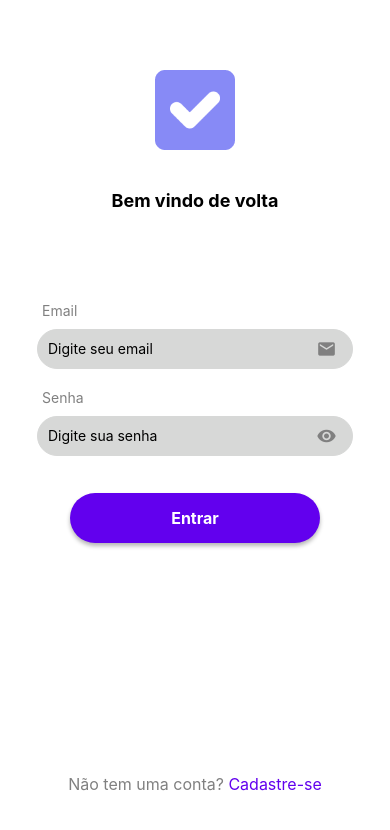
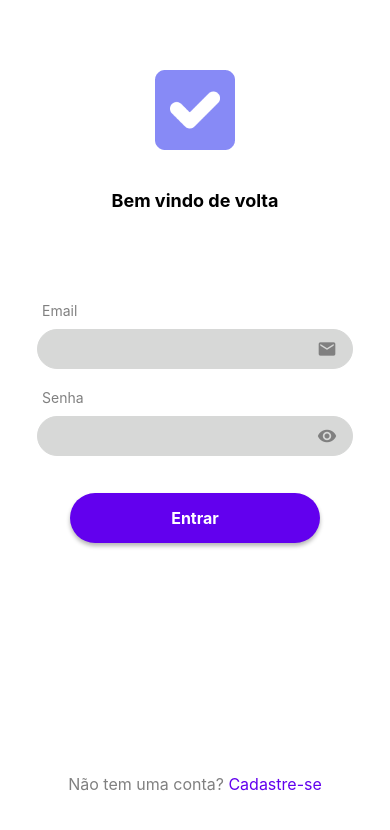
Before and after one commit to Juholiver/myListReactNative, a React Native app: screen / in a window 390 px wide. Shown: the top 830 px of the page. Built offline with nearby package versions, Linux system fonts and the light colour scheme.

Commit message:
componentizando a Pagina login

```diff
--- /dev/null
+++ b/src/components/Button/index.tsx
@@ -0,0 +1,20 @@
+import React from "react";
+import {TouchableHighlightProps, TouchableOpacity, ActivityIndicator, Text} from "react-native";
+import { style } from "./style";
+
+type Props = TouchableHighlightProps & {
+    text: string;
+    loading?: boolean;
+};
+
+export function Button({... rest} : Props){
+    return (
+        <TouchableOpacity
+            style={style.Button}
+            {...rest}
+            activeOpacity={0.6}
+        >
+            {rest.loading ? <ActivityIndicator/> : <Text style={style.textButton}>{rest.text}</Text>}
+       </TouchableOpacity>
+    )
+}
--- /dev/null
+++ b/src/components/Button/style.ts
@@ -0,0 +1,32 @@
+import { Button, StyleSheet } from "react-native";
+import { themas } from "../../global/themes";
+
+export const style = StyleSheet.create({
+
+    Button:{
+      width: 250,
+      height: 50,
+      backgroundColor: themas.colors.primary,
+      alignItems: "center",
+      justifyContent: "center",
+      borderRadius: 40,
+      shadowColor: "#000",
+      shadowOffset: {
+        width: 0,
+        height: 3,
+      },
+      shadowOpacity: 0.29,
+      shadowRadius: 4.65,
+      elevation: 7,
+    },
+    textButton: {
+      fontSize: 16,
+      color: "white",
+      fontWeight: "bold",
+    },
+    textBottom: {
+      fontSize: 16,
+      color: themas.colors.gray,
+      marginBottom: 50,
+    },
+});
--- /dev/null
+++ b/src/components/input/index.tsx
@@ -0,0 +1,70 @@
+import React, { forwardRef, Fragment, LegacyRef } from "react";
+
+import { View, Text, TextInput, TextInputProps, TouchableOpacity } from "react-native";
+
+import {style} from "./style";
+import {FontAwesome, MaterialIcons, Octicons} from "@expo/vector-icons";
+import { themas } from "../../global/themes";
+
+
+type IconComponent = React.ComponentType<React.ComponentProps<typeof MaterialIcons>> |
+                     React.ComponentType<React.ComponentProps<typeof FontAwesome>> |
+                     React.ComponentType<React.ComponentProps<typeof Octicons>>;
+
+type Props = TextInputProps & {
+    IconLeft?: IconComponent,
+    IconRight?: IconComponent,
+    iconLeftName?: string,
+    iconRightName?: string,
+    title?: string,
+    onIconLeftPress?: () => void,
+    onIconRightPress?: () => void,
+};
+
+export const Input = forwardRef((props: Props, ref: LegacyRef<TextInput> | null) => {
+    const { IconLeft, IconRight, iconLeftName, iconRightName, title, onIconLeftPress, onIconRightPress, ...rest } = props;
+    const calculateSizeWidth = () => {
+        if (IconLeft && IconRight) {
+            return "80%";
+        }
+        if (IconLeft || IconRight) {
+            return "90%";
+        }
+        return "100%";
+    };
+
+        const calculateSizePaddingLeft = () => {
+        if (IconLeft && IconRight) {
+            return 0;
+        }
+        if (IconLeft || IconRight) {
+            return 10;
+        }
+        return 20;
+    };
+
+    return (
+        <Fragment>
+
+            {title && <Text style={style.titleInput}>{title}</Text>}
+            <View style={[style.boxInput, { paddingLeft: calculateSizePaddingLeft()}]}>
+                {IconLeft && iconLeftName && (
+                    <TouchableOpacity onPress={onIconLeftPress} style={style.Button}>
+                        <IconLeft name={iconLeftName as any} size={20} color={themas.colors.gray} style={style.Icon} />
+                    </TouchableOpacity>
+                )}
+                <TextInput
+                    style={[
+                        style.input, { width: calculateSizeWidth()}
+                    ]}
+                    {... rest}
+                />
+                {IconRight && iconRightName && (
+                    <TouchableOpacity onPress={onIconRightPress} style={style.Button}>
+                        <IconRight name={iconRightName as any} size={20} color={themas.colors.gray} style={style.Icon} />
+                    </TouchableOpacity>
+                )}
+            </View>
+        </Fragment>
+    );
+});
--- /dev/null
+++ b/src/components/input/style.ts
@@ -0,0 +1,36 @@
+import { Button, StyleSheet } from "react-native";
+import { themas } from "../../global/themes";
+
+export const style = StyleSheet.create({
+
+    boxInput: {
+        width: "100%",
+        height: 40,
+        borderWidth: 1,
+        borderRadius: 40,
+        marginTop: 10,
+        flexDirection: "row",
+        alignItems: "center",
+        paddingHorizontal: 5,
+        backgroundColor: themas.colors.lightGray,
+        borderColor: themas.colors.lightGray,
+    },
+    input:{
+        height: "100%",
+        width: "90%",
+        borderRadius: 40,
+        paddingLeft: 5,
+    },
+    titleInput: {
+      marginLeft: 5,
+      color: themas.colors.gray,
+      marginTop: 20,
+    },
+    Icon:{
+        width: "100%"
+    },
+    Button:{
+        width: "10%",
+
+    },
+});
--- a/src/pages/login/index.tsx
+++ b/src/pages/login/index.tsx
@@ -3,12 +3,15 @@
 
 import { styles } from "./styles";
 import logo from "../../assets/logo.png";
-import {MaterialIcons} from "@expo/vector-icons";
+import {MaterialIcons, Octicons} from "@expo/vector-icons";
 import { themas } from "../../global/themes";
+import { Input } from "../../components/input";
+import { Button } from "../../components/Button";
 
 export default function Login() {
 const [email, setEmail] = React.useState("");
 const [password, setPassword] = React.useState("");
+const [showPassword, setShowPassword] = React.useState(true);
 const [loading, setLoading] = React.useState(false);
 
 async function getLogin() {
@@ -28,20 +31,29 @@
             <Text style={styles.text}>Bem vindo de volta</Text>
           </View>
           <View style={styles.boxMid}>
-            <Text style={styles.titleInput}>Email</Text>
-            <View style={styles.boxInput}>
-              <TextInput style={styles.input} value={email} onChangeText={setEmail} placeholder="Digite seu email" />
-              <MaterialIcons name="email" size={20} color={themas.colors.gray} />
-            </View>
-            <Text style={styles.titleInput}>Senha</Text><View style={styles.boxInput}>
-              <TextInput style={styles.input} value={password} onChangeText={setPassword} placeholder="Digite sua senha" secureTextEntry />
-              <MaterialIcons name="remove-red-eye" size={20} color={themas.colors.gray} />
-            </View>
+            <Input
+              value={email}
+              onChangeText={setEmail}
+              title="Email"
+              IconRight={MaterialIcons}
+              iconRightName="email"
+            />
+            <Input
+              value={password}
+              onChangeText={setPassword}
+              title="Senha "
+              IconRight={MaterialIcons}
+              iconRightName="remove-red-eye"
+              secureTextEntry={showPassword}
+              onIconRightPress={() => setShowPassword(!showPassword)}
+            />
           </View>
           <View style={styles.boxBottom}>
-            <TouchableOpacity style={styles.button} onPress={() => getLogin()}>
-              {loading ? <ActivityIndicator color={"#fff"} size={"small"} /> : <Text style={styles.buttonText}>Entrar</Text>}
-            </TouchableOpacity>
+            <Button
+              text="Entrar"
+              loading={loading}
+              onPress={() => getLogin()}
+            />
           </View>
         <Text style={styles.textBottom}>Não tem uma conta? <Text style={{color: themas.colors.primary}}>Cadastre-se</Text></Text>
     </View>
--- a/src/pages/login/styles.ts
+++ b/src/pages/login/styles.ts
@@ -32,29 +32,6 @@
       marginTop: 40,
       fontSize: 18,
     },
-    titleInput: {
-      marginLeft: 5,
-      color: themas.colors.gray,
-      marginTop: 20,
-    },
-    boxInput: {
-      width: "100%",
-      height: 40,
-      borderWidth: 1,
-      borderRadius: 40,
-      marginTop: 10,
-      flexDirection: "row",
-      alignItems: "center",
-      paddingHorizontal: 5,
-      backgroundColor: themas.colors.lightGray,
-      borderColor: themas.colors.lightGray,
-    },
-    input:{
-      height: "100%",
-      width: "90%",
-      borderRadius: 40,
-      paddingLeft: 5,
-    },
     button:{
       width: 250,
       height: 50,
```
